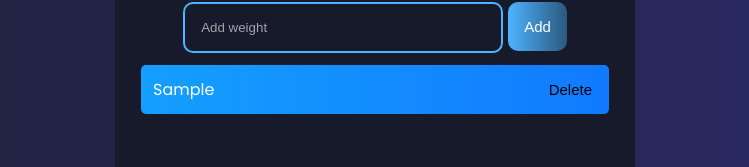
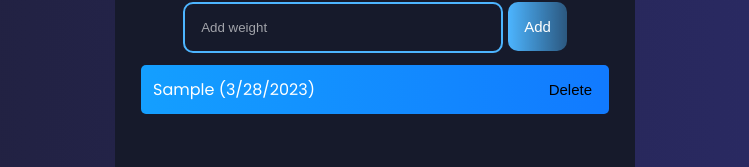
Before and after one commit to emirbuckun/weight-tracker, a React (Vite) app: page / in a window 1280 px wide. Both pictures are taken after typing "Sample" into the empty fields and a click on the button "Add". Shown: the part 228-395 px from the top of the page, without its empty margins (265-1014 px from the left). Built offline with nearby package versions, Linux system fonts and the light colour scheme.

Commit message:
Add date info

```diff
--- a/src/components/Weight.jsx
+++ b/src/components/Weight.jsx
@@ -3,7 +3,9 @@ import React from "react";
 const Weight = ({ weights, removeWeight }) => {
   return weights.map((weight, index) => (
     <div className="weight-row" key={index}>
-      <div key={weight.id}>{weight.text}</div>
+      <div key={weight.id}>
+        {weight.text} ({weight.date})
+      </div>
       <button onClick={() => removeWeight(weight.id)} className="delete-button">
         Delete
       </button>
--- a/src/components/WeightForm.jsx
+++ b/src/components/WeightForm.jsx
@@ -20,7 +20,7 @@ const WeightForm = (props) => {
     e.preventDefault();
     props.onSubmit({
       id: getId(),
-      date: new Date().getTime(),
+      date: new Date().toLocaleDateString(),
       text: input,
     });
     setInput("");
```
